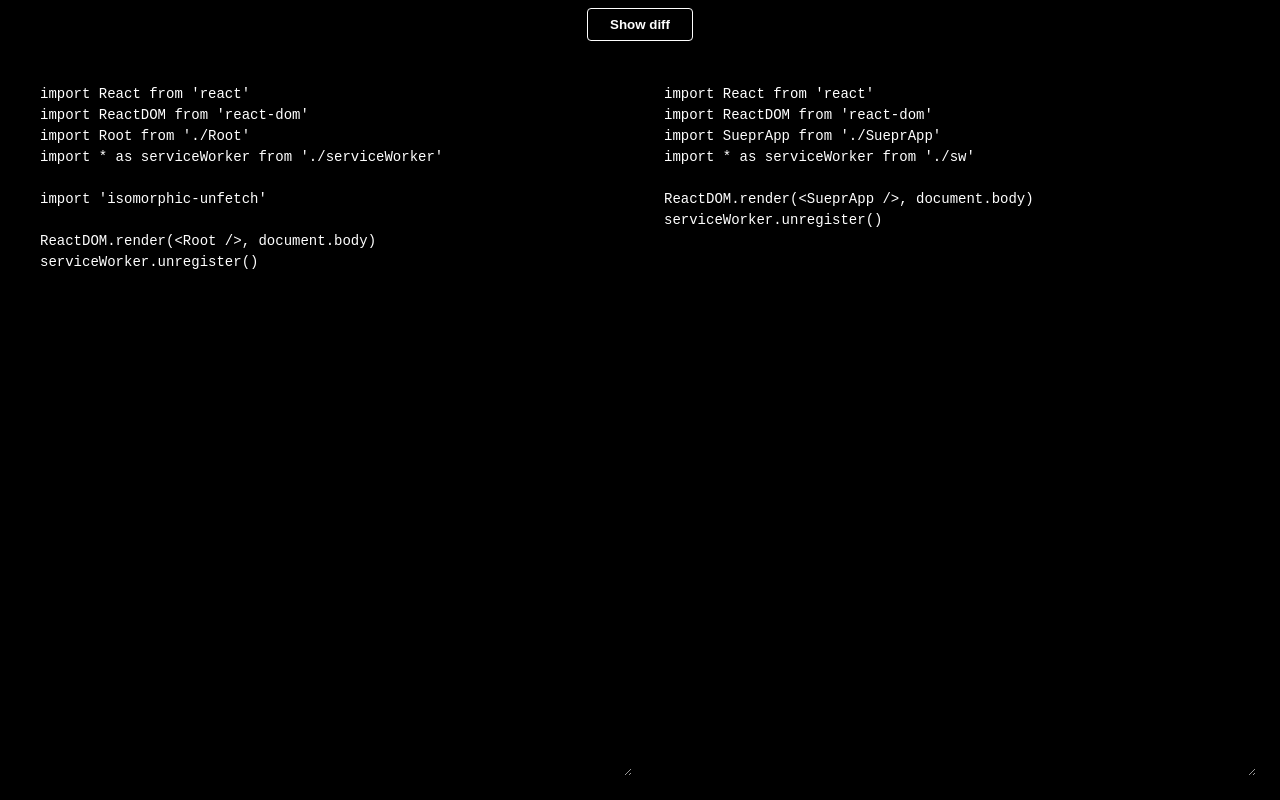
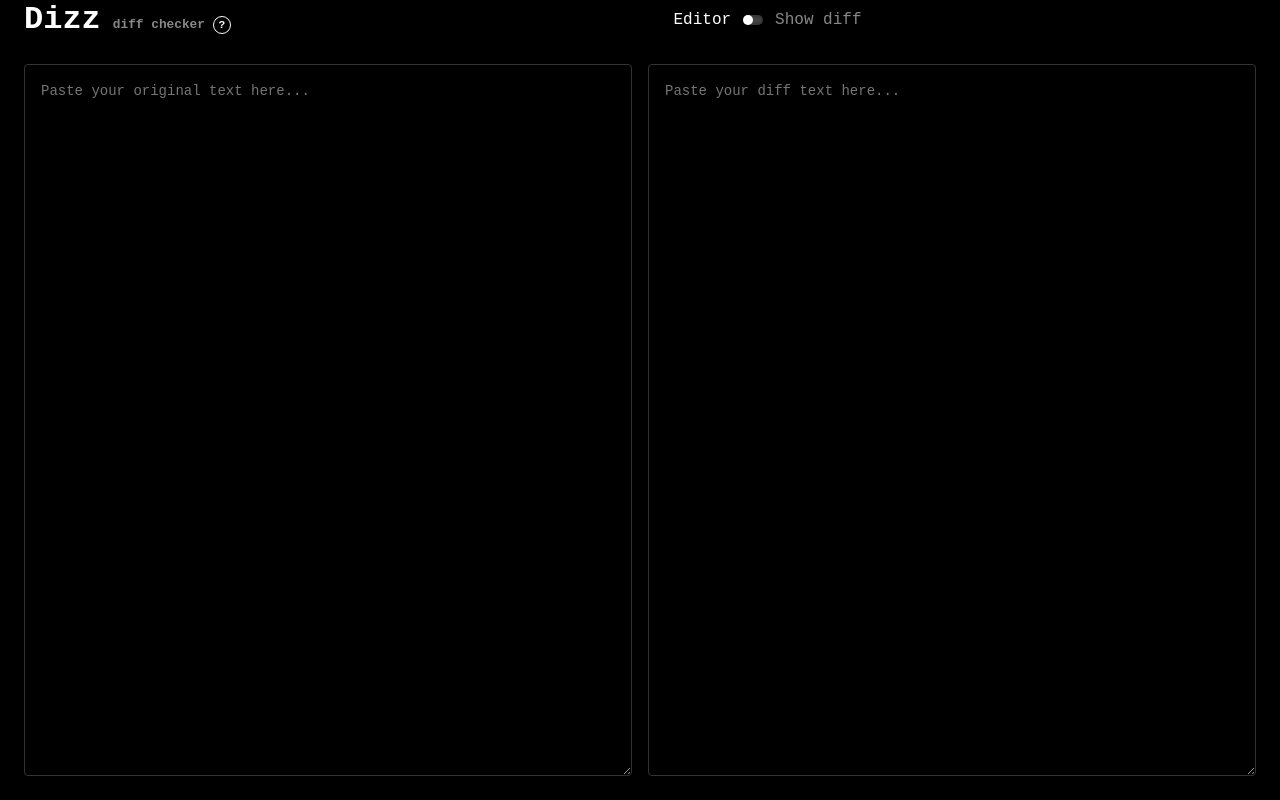
Before and after one commit to wcastand/dizz, a React (Create React App) app: page / in a window 1280 px wide. Built offline with nearby package versions, Linux system fonts and the light colour scheme; the HTML template or start-up script is replaced by a standard one.

Commit message:
Initial commit

```diff
--- a/package.json
+++ b/package.json
@@ -5,8 +5,8 @@
   "dependencies": {
     "@types/jest": "24.0.15",
     "@types/node": "12.6.8",
-    "@types/react": "16.8.23",
-    "@types/react-dom": "16.8.5",
+    "@types/react": "^16.9.1",
+    "@types/react-dom": "^16.8.5",
     "@zeit-ui/themes": "^0.1.0",
     "diff": "^4.0.1",
     "diff-match-patch": "^1.0.4",
--- a/src/App.tsx
+++ b/src/App.tsx
@@ -1,86 +1,77 @@
 import React, { useState, useCallback, useEffect } from 'react'
-import { patch_obj } from 'diff-match-patch'
 import { Transition } from 'react-transition-group'
 import { ThemeProvider } from 'styled-components'
 
+import useToggle from './components/use-toggle'
+import HelpModal from './components/help-modal'
 import { useShortcut, diff, add, rm } from './utils'
 import theme, { GlobalStyle } from './theme'
-import { Diff, Container, Btn, BtnGroup, Area, Wrapper } from './styles'
+import {
+  Title,
+  Subtitle,
+  SwitchContainer,
+  NavBar,
+  Diff,
+  Container,
+  Area,
+  Wrapper,
+  Helper,
+} from './styles'
 
-const r = `import React from 'react'
-import ReactDOM from 'react-dom'
-import Root from './Root'
-import * as serviceWorker from './serviceWorker'
-
-import 'isomorphic-unfetch'
-
-ReactDOM.render(<Root />, document.body)
-serviceWorker.unregister()`
-
-const t = `import React from 'react'
-import ReactDOM from 'react-dom'
-import SueprApp from './SueprApp'
-import * as serviceWorker from './sw'
-
-ReactDOM.render(<SueprApp />, document.body)
-serviceWorker.unregister()`
+const ff = `{ page: 2, per_page: 3, total: 12, total_pages: 4, data: [ { id: 4, email: 'eve.holt@reqres.in', first_name: 'Eve', last_name: 'Holt', avatar: 'https://s3.amazonaws.com/uifaces/faces/twitter/marcoramires/128.jpg' }, { id: 5, email: 'charles.morris@reqres.in', first_name: 'Charles', last_name: 'Morris', avatar: 'https://s3.amazonaws.com/uifaces/faces/twitter/stephenmoon/128.jpg' }, { id: 6, email: 'tracey.ramos@reqres.in', first_name: 'Tracey', last_name: 'Ramos', avatar: 'https://s3.amazonaws.com/uifaces/faces/twitter/bigmancho/128.jpg' } ] }`
+const tt = `{ page: 2, per_page: 2, total: 2, total_pages: 4, data: [ { id: 4, email: 'eve.holt@gmail.in', first_name: 'Eve', last_name: 'Holt', avatar: 'https://s3.amazonaws.com/uifaces/faces/twitter/marcoramires/128.jpg' }, { id: 5, email: 'charles.morris@reqres.in', first_name: 'Charles', last_name: 'Morris', avatar: 'https://s3.amazonaws.com/uifaces/faces/twitter/stephenmoon/128.jpg' }, { id: 6, email: 'tracey.ramos@reqres.in', first_name: 'Tracey', last_name: 'Ramos', avatar: 'https://s3.amazonaws.com/uifaces/faces/twitter/bigmancho/128.jpg' } ] }`
 
 const App: React.FC = () => {
-  const [animate, setAnimate] = useState(false)
-  const [show, setShow] = useState(false)
-  const [from, setF] = useState(r)
-  const [to, setT] = useState(t)
-  const [d, setD] = useState<patch_obj[]>([])
-
-  const toggleDiff = () => {
-    setShow(!show)
-    doAnimate()
-  }
+  const [from, setF] = useState('')
+  const [to, setT] = useState('')
+  const [help, toggleHelp] = useState(false)
+  const [d, setD] = useState<[number, string][]>([])
+  const [Toggle, show, setShow] = useToggle({ left: 'Editor', right: 'Show diff' })
   const getDiff = useCallback(async () => {
     setD(diff(from, to))
   }, [from, to])
 
-  const doAnimate = useCallback(() => {
-    setAnimate(!show)
-  }, [show])
-
   useEffect(() => {
     getDiff()
   }, [from, getDiff])
-  useShortcut({ key: 70 }, toggleDiff) // f
-  console.log(d)
+  useShortcut({ key: 70 }, () => setShow(!show)) // f
+  useShortcut({ key: 70, ctrl: true }, () => setShow(!show)) // f
+  useShortcut({ key: 191 }, () => toggleHelp(!help)) // ? show help modal
 
   return (
     <ThemeProvider theme={theme}>
       <>
         <GlobalStyle />
-        <BtnGroup>
-          <Btn active={show} onClick={toggleDiff}>
-            {show ? 'Hide diff' : 'Show diff'}
-          </Btn>
-        </BtnGroup>
+        <HelpModal show={help} toggleHelp={toggleHelp} />
+        <NavBar>
+          <Title>
+            Dizz<Subtitle>diff checker</Subtitle>
+            <Helper onClick={() => toggleHelp(!help)}>?</Helper>
+          </Title>
+          <SwitchContainer>{Toggle}</SwitchContainer>
+        </NavBar>
         <Wrapper>
           <Container>
             <Area
               onChange={e => setF(e.target.value)}
               value={from}
-              placeholder='Enter your original text...'
+              placeholder='Paste your original text here...'
             />
             <Area
               onChange={e => setT(e.target.value)}
               value={to}
-              placeholder='Enter your changed text...'
+              placeholder='Paste your diff text here...'
             />
           </Container>
           <Transition
-            in={animate}
+            in={show}
             timeout={{ exit: 300, enter: 0, appear: 300 }}
             unmountOnExit
             mountOnEnter>
             {state => (
               <Container state={state}>
-                <Diff>{rm(from, d)}</Diff>
-                <Diff>{add(to, d)}</Diff>
+                <Diff>{rm(d)}</Diff>
+                <Diff>{add(d)}</Diff>
               </Container>
             )}
           </Transition>
--- /dev/null
+++ b/src/components/help-modal.tsx
@@ -0,0 +1,66 @@
+import React, { useRef } from 'react'
+import styled from 'styled-components'
+
+import { color } from '../theme'
+
+export type HelpModalProps = {
+  show: boolean
+  toggleHelp: (show: boolean) => void
+}
+
+const ModalOverlay = styled.div`
+  z-index: 99;
+  position: fixed;
+  top: 0;
+  left: 0
+  height: 100vh;
+  width: 100vw;
+  display:flex;
+  justify-content: center;
+  align-items:center;
+  background-color: transparent;
+  transform: translateY(${(props: { show: boolean }) => (props.show ? '0vh' : '100vh')});
+  transition: all .2s ease-in;
+  cursor:alias;
+`
+
+const Modal = styled.p`
+  width: 450px;
+  display: flex;
+  flex-direction: column;
+  justify-content: center;
+  align-items: flex-start;
+  border-radius: 4px;
+  padding: 25px;
+  font-family: 'Inconsolata', monospace;
+  font-size: 16px;
+  line-height: 1.5;
+  background-color: ${color('b70')};
+  color: ${color('white')};
+  cursor: default;
+  h3 {
+    font-size: 1.4rem;
+    padding-bottom: 12px;
+  }
+`
+
+const HelpModal = (props: HelpModalProps) => {
+  const modalRef = useRef(null)
+  const handler:
+    | ((event: React.MouseEvent<HTMLDivElement, MouseEvent>) => void)
+    | undefined = event => {
+    if (modalRef && modalRef.current && event.target !== modalRef.current) props.toggleHelp(false)
+  }
+  return (
+    <ModalOverlay show={props.show} onClick={handler}>
+      <Modal ref={modalRef}>
+        <h3>Shortcuts</h3>
+        Toggle the diff panels: `f` or `ctrl + f`
+        <br />
+        Toggle the help panel: `?`
+      </Modal>
+    </ModalOverlay>
+  )
+}
+
+export default HelpModal
--- /dev/null
+++ b/src/components/use-toggle.tsx
@@ -0,0 +1,85 @@
+import React, { useState, useMemo } from 'react'
+import styled from 'styled-components'
+import { Transition } from 'react-transition-group'
+
+import { color, colorSwitch } from '../theme'
+
+const Container = styled.div<{ align?: string }>`
+  display: flex;
+  flex-direction: row;
+  justify-content: ${({ align }) => (align ? align : 'center;')};
+  align-items: center;
+  cursor: pointer;
+  user-select: none;
+`
+const Switch = styled.div<{ state: string }>`
+  position: relative;
+  width: 20px;
+  height: 10px;
+  margin: 0 12px;
+  border-radius: 10px;
+  background-color: ${color('b60')};
+  box-shadow: inset 0 0 2px 2px rgba(0, 0, 0, 0.2);
+  &::before {
+    content: '';
+    position: absolute;
+    top: 0;
+    left: 0;
+    width: 10px;
+    height: 10px;
+    border-radius: 10px;
+    background-color: ${color('white')};
+    transition: transform 200ms ease-out;
+    transform: translateX(${({ state }) => (state === 'entered' ? 10 : 0)}px);
+  }
+`
+
+const Label = styled.label<{ active: boolean }>`
+  font-family: 'Inconsolata', monospace;
+  font-size: 16px;
+  line-height: 1.5;
+  cursor: pointer;
+  transition: color 0.2s 0.25s ease-out;
+  color: ${colorSwitch('active', 'white', 'b40')};
+`
+
+const Toggle = ({ align, active, left, right, onClick }: Props) => {
+  return (
+    <Container onClick={onClick} align={align}>
+      <Label active={!active}>{left}</Label>
+      <Transition in={active} timeout={{ enter: 200, exit: 200 }}>
+        {state => <Switch state={state} />}
+      </Transition>
+      <Label active={active}>{right}</Label>
+    </Container>
+  )
+}
+
+export type Props = {
+  align?: string
+  active: boolean
+  onClick: () => void
+  left: React.ReactNode
+  right: React.ReactNode
+}
+
+export type defaultProps = {
+  align?: string
+  defaultState?: boolean
+  left: React.ReactNode
+  right: React.ReactNode
+}
+
+const useToggle = (props: defaultProps): [React.ReactNode, boolean, Function] => {
+  const [active, setActive] = useState(props.defaultState ? props.defaultState : false)
+  return [
+    useMemo<React.ReactNode>(() => {
+      const toggle = () => setActive(!active)
+      return <Toggle {...props} active={active} onClick={toggle} />
+    }, [active, props]),
+    active,
+    setActive,
+  ]
+}
+
+export default useToggle
--- a/src/styles.ts
+++ b/src/styles.ts
@@ -11,7 +11,7 @@ export const Container = styled.div<{ state?: any }>`
   width: 100%;
   height: 100%;
   display: grid;
-  padding: 24px;
+  padding: 0 24px 24px 24px;
   border-radius: 8px;
   grid-template-columns: 1fr 1fr;
   grid-template-rows: 1fr;
@@ -21,17 +21,27 @@ export const Container = styled.div<{ state?: any }>`
 `
 
 export const Diff = styled.pre`
-  overflow-x: auto;
+  overflow: hidden;
+  overflow-wrap: break-word;
+  white-space: pre-wrap;
+  word-break: break-word;
   flex: 1;
+  font-family: 'Inconsolata', monospace;
   font-size: 14px;
+  line-height: 1.5;
   margin: 0;
   padding: 16px;
+  border-radius: 4px;
   color: ${color('b70')};
   border: 1px solid ${color('black')};
   background-color: ${color('black')};
 `
 
-export const Area = styled.textarea`
+export const Area = styled.textarea.attrs({ wrap: 'off' })`
+  overflow: hidden;
+  overflow-wrap: break-word;
+  white-space: pre-wrap;
+  word-break: break-word;
   font-family: 'Inconsolata', monospace;
   font-size: 14px;
   line-height: 1.5;
@@ -40,7 +50,6 @@ export const Area = styled.textarea`
   border-radius: 4px;
   color: ${color('white')};
   border: 1px solid ${color('b70')};
-  border: none;
   background-color: ${color('black')};
 `
 
@@ -71,14 +80,62 @@ export const Btn = styled.button<{ active?: boolean }>`
 `
 
 export const RM = styled.span`
-  padding: 2px 0;
+  display: inline;
   border-radius: 2px;
-  background-color: ${color('b70')};
-  color: ${color('error.dark')};
+  min-width: 1px;
+  background-color: ${color('error.light')};
+  color: ${color('white')};
 `
 export const ADDED = styled.span`
-  padding: 2px 0;
+  display: inline;
   border-radius: 2px;
-  background-color: ${color('b70')};
-  color: ${color('success.light')};
+  min-width: 1px;
+  background-color: ${color('success.light')};
+  color: ${color('white')};
 `
+
+export const Title = styled.h1`
+  margin: 0 24px;
+  padding: 0;
+  font-size: 2rem;
+  font-weight: bold;
+  line-height: 1.5;
+`
+
+export const Subtitle = styled.span`
+  margin-left: 12px;
+  font-size: 0.8rem;
+  font-weight: bold;
+  line-height: 1.5;
+  color: ${color('b40')};
+`
+
+export const NavBar = styled.div`
+  flex: 1;
+  display: flex;
+  flex-direction: row;
+  align-items: center;
+`
+
+export const SwitchContainer = styled.div`
+  flex: 1;
+  display: flex;
+  align-self: stretch;
+  align-items: center;
+  justify-content: center;
+`
+
+export const Helper = styled.i`
+  display: inline-block;
+  width: 18px;
+  height: 18px;
+  line-height: 17px;
+  text-align: center;
+  border-radius: 100%;
+  border: 1px solid ${color('white')};
+  font-size: 0.7rem;
+  font-weight: bold;
+  margin-left: 8px;
+  color: ${color('white')};
+  cursor: help;
+`
--- a/src/theme.ts
+++ b/src/theme.ts
@@ -2,6 +2,33 @@ import idx from 'idx'
 import get from 'lodash/fp/get'
 import reset from 'styled-reset'
 import { createGlobalStyle, DefaultTheme } from 'styled-components'
+
+export type ColorKeys =
+  | 'white'
+  | 'b10'
+  | 'b20'
+  | 'b30'
+  | 'b40'
+  | 'b50'
+  | 'b60'
+  | 'b70'
+  | 'b80'
+  | 'black'
+  | 'error.light'
+  | 'error.default'
+  | 'error.dark'
+  | 'success.light'
+  | 'success.default'
+  | 'success.dark'
+  | 'warning.light'
+  | 'warning.default'
+  | 'warning.dark'
+  | 'yellow.light'
+  | 'yellow.default'
+  | 'yellow.dark'
+  | 'highlight.alert'
+  | 'highlight.purple'
+  | 'highlight.cyan'
 
 export const theme: DefaultTheme = {
   colors: {
@@ -47,10 +74,10 @@ export const props = (fn: (_: { theme: DefaultTheme }) => any) => (props: {
   theme: DefaultTheme
 }) => idx(props, fn)
 
-export const color = (color: string) => (props: { theme: DefaultTheme }) =>
+export const color = (color: ColorKeys) => (props: { theme: DefaultTheme }) =>
   get(color, props.theme.colors)
 
-export const colorSwitch = (state: string, on: string, off: string) => (props: {
+export const colorSwitch = (state: string, on: ColorKeys, off: ColorKeys) => (props: {
   theme: DefaultTheme
 }) => color(get(state, props) ? on : off)
 
@@ -74,7 +101,7 @@ export const GlobalStyle = createGlobalStyle`
   #root {
     display:grid;
     grid-template-columns: 1fr;
-    grid-template-rows: 20px 1fr;
+    grid-template-rows: 40px 1fr;
     grid-row-gap: 24px;
     grid-column-gap: 24px;
     width: 100%;
--- a/src/utils.tsx
+++ b/src/utils.tsx
@@ -1,59 +1,50 @@
 import React, { useEffect, useCallback } from 'react'
-import { diff_match_patch, patch_obj } from 'diff-match-patch'
+import { diff_match_patch } from 'diff-match-patch'
 import { RM, ADDED } from './styles'
 
 const dmp = new diff_match_patch()
-const parsedPatches = (nb: number, patches: patch_obj[]) =>
-  patches.map(patch => {
-    const filteredDiffs = patch.diffs.filter(([k, _]) => k !== nb)
-    return {
-      ...patch,
-      search: filteredDiffs.reduce<string>((acc, [_, v]) => `${acc}${v}`, ''),
-      diffs: filteredDiffs,
+export const diff = (from: string, to: string): any => {
+  const diffs = dmp.diff_main(from, to)
+  dmp.diff_cleanupSemantic(diffs)
+  return diffs
+}
+
+export const add = (d: [number, string][]) =>
+  d.map(([s, str], idx) => {
+    switch (s) {
+      case 1:
+        return <ADDED key={`diff_${idx}`}>{str}</ADDED>
+      case -1:
+        if (d[idx + 1] && d[idx - 1] && d[idx - 1][0] !== 1 && d[idx + 1][0] !== 1)
+          return (
+            <RM key={`diff_${idx}`} title={str}>
+              {' '}
+            </RM>
+          )
+        return null
+      case 0:
+      default:
+        return str
     }
   })
-
-const hasChanges = (diffs: [number, string][]): boolean => diffs.some(([k, _]) => k !== 0)
-
-export const diff = (from: string, to: string): patch_obj[] => dmp.patch_make(from, to)
-export const rm = (from: string, patches: patch_obj[]): React.ReactNode[] => {
-  return parsedPatches(1, patches).reduce<React.ReactNode[]>(
-    (e, patch, i) => {
-      console.log(patches)
-
-      if (patch.diffs[1][1] && hasChanges(patch.diffs)) {
-        const last: string = e.pop() as string
-        const rest: React.ReactNode[] = e || []
-        const [start, ...end] = last.split(patch.diffs[1][1])
-        return [
-          ...rest,
-          start,
-          <RM key={`urm_${i}`}>{patch.diffs[1][1]}</RM>,
-          end.join(patch.diffs[1][1]),
-        ]
-      } else return e
-    },
-    [from],
-  )
-}
-export const add = (to: string, patches: patch_obj[]): React.ReactNode[] => {
-  return parsedPatches(-1, patches).reduce<React.ReactNode[]>(
-    (e, patch, i) => {
-      if (patch.diffs[1][1] && hasChanges(patch.diffs)) {
-        const last: string = e.pop() as string
-        const rest: React.ReactNode[] = e || []
-        const [start, ...end] = last.split(patch.diffs[1][1])
-        return [
-          ...rest,
-          start,
-          <ADDED key={`urm_${i}`}>{patch.diffs[1][1]}</ADDED>,
-          end.join(patch.diffs[1][1]),
-        ]
-      } else return e
-    },
-    [to],
-  )
-}
+export const rm = (d: [number, string][]) =>
+  d.map(([s, str], idx) => {
+    switch (s) {
+      case 1:
+        if (d[idx + 1] && d[idx - 1] && d[idx - 1][0] !== -1 && d[idx + 1][0] !== -1)
+          return (
+            <ADDED key={`diff_${idx}`} title={str}>
+              {' '}
+            </ADDED>
+          )
+        return null
+      case -1:
+        return <RM key={`diff_${idx}`}>{str}</RM>
+      case 0:
+      default:
+        return str
+    }
+  })
 
 const defaultKeys = {
   ctrl: false,
```
